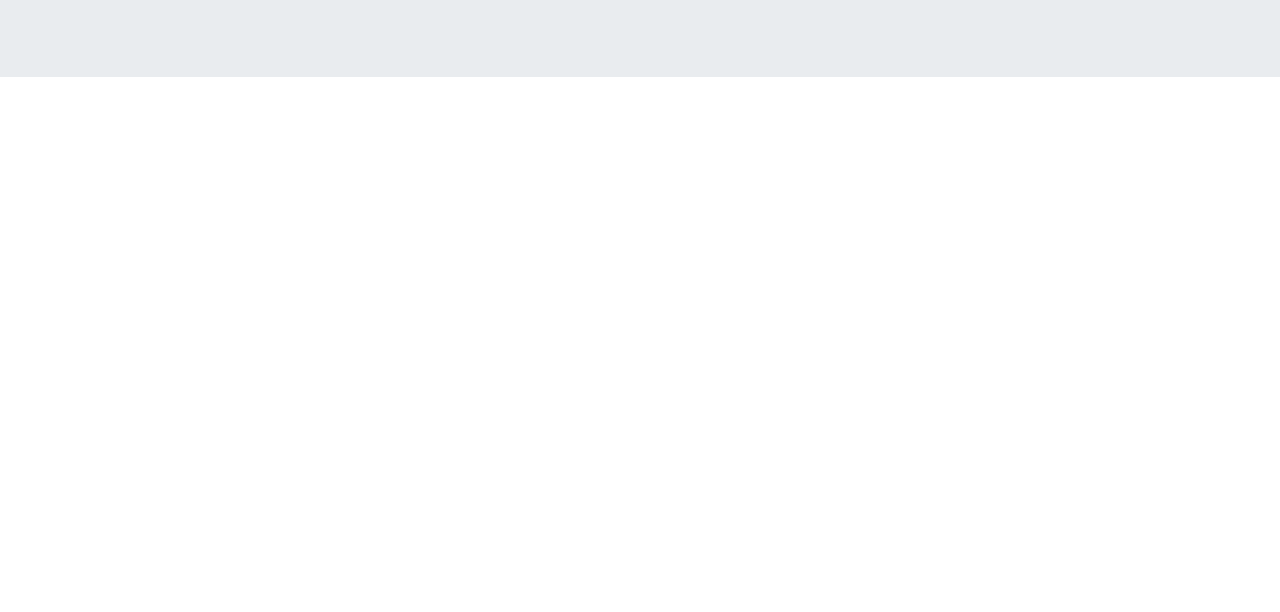
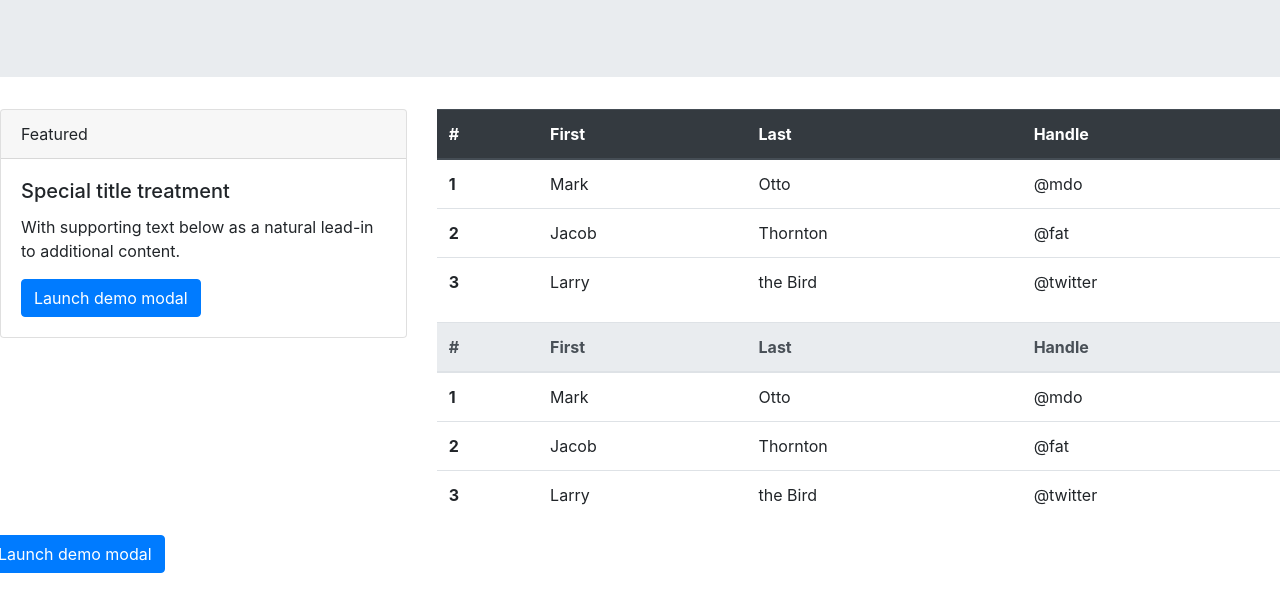
Before and after one commit to SeattleSal/project_tracker, a plain HTML site: page index.html in a window 1280 px wide. Shown: the part 172-784 px from the top of the page. Drawn offline with nearby package versions, Linux system fonts and the light colour scheme.

Commit message:
updated html and js

```diff
--- a/index.html
+++ b/index.html
@@ -19,9 +19,22 @@
           </div>
     </header>
 
-    <main>
-        <section id="modal">
-            <div class="modal" tabindex="-1" role="dialog">
+    <main class="row">
+        <section id="myModal" class="col-md-4">
+            <div class="card">
+                <div class="card-header">
+                Featured
+                </div>
+                <div class="card-body">
+                <h5 class="card-title">Special title treatment</h5>
+                <p class="card-text">With supporting text below as a natural lead-in to additional content.</p>
+                <!-- <a href="#" class="btn btn-primary">Go somewhere</a> -->
+                <button type="button" id="myModal" class="btn btn-primary" data-toggle="modal" data-target="#myModal">
+                    Launch demo modal
+                  </button>
+                </div>
+            </div>
+            <div class="modal" id="myModal" tabindex="-1" role="dialog">
                 <div class="modal-dialog" role="document">
                   <div class="modal-content">
                     <div class="modal-header">
@@ -42,10 +55,99 @@
               </div>
         </section>
 
-        <section id="table">
+        <section id="table" class="col-md-8">
+            <table class="table">
+                <thead class="thead-dark">
+                  <tr>
+                    <th scope="col">#</th>
+                    <th scope="col">First</th>
+                    <th scope="col">Last</th>
+                    <th scope="col">Handle</th>
+                  </tr>
+                </thead>
+                <tbody>
+                  <tr>
+                    <th scope="row">1</th>
+                    <td>Mark</td>
+                    <td>Otto</td>
+                    <td>@mdo</td>
+                  </tr>
+                  <tr>
+                    <th scope="row">2</th>
+                    <td>Jacob</td>
+                    <td>Thornton</td>
+                    <td>@fat</td>
+                  </tr>
+                  <tr>
+                    <th scope="row">3</th>
+                    <td>Larry</td>
+                    <td>the Bird</td>
+                    <td>@twitter</td>
+                  </tr>
+                </tbody>
+              </table>
 
+              <table class="table">
+                <thead class="thead-light">
+                  <tr>
+                    <th scope="col">#</th>
+                    <th scope="col">First</th>
+                    <th scope="col">Last</th>
+                    <th scope="col">Handle</th>
+                  </tr>
+                </thead>
+                <tbody>
+                  <tr>
+                    <th scope="row">1</th>
+                    <td>Mark</td>
+                    <td>Otto</td>
+                    <td>@mdo</td>
+                  </tr>
+                  <tr>
+                    <th scope="row">2</th>
+                    <td>Jacob</td>
+                    <td>Thornton</td>
+                    <td>@fat</td>
+                  </tr>
+                  <tr>
+                    <th scope="row">3</th>
+                    <td>Larry</td>
+                    <td>the Bird</td>
+                    <td>@twitter</td>
+                  </tr>
+                </tbody>
+              </table>
         </section>
+
+<!-- Button trigger modal -->
+<button type="button" class="btn btn-primary" data-toggle="modal" data-target="#exampleModal">
+    Launch demo modal
+  </button>
+
+  <!-- Modal -->
+  <div class="modal fade" id="exampleModal" tabindex="-1" aria-labelledby="exampleModalLabel" aria-hidden="true">
+    <div class="modal-dialog">
+      <div class="modal-content">
+        <div class="modal-header">
+          <h5 class="modal-title" id="exampleModalLabel">Modal title</h5>
+          <button type="button" class="close" data-dismiss="modal" aria-label="Close">
+            <span aria-hidden="true">&times;</span>
+          </button>
+        </div>
+        <div class="modal-body">
+          ...
+        </div>
+        <div class="modal-footer">
+          <button type="button" class="btn btn-secondary" data-dismiss="modal">Close</button>
+          <button type="button" class="btn btn-primary">Save changes</button>
+        </div>
+      </div>
+    </div>
+  </div>
+
     </main>
+    <script src="https://code.jquery.com/jquery-3.5.1.min.js" integrity="sha256-9/aliU8dGd2tb6OSsuzixeV4y/faTqgFtohetphbbj0=" crossorigin="anonymous"></script>
 <script src="./script.js"></script>
+
 </body>
 </html>
--- a/script.js
+++ b/script.js
@@ -0,0 +1,3 @@
+    $('#myModal').on('click', function () {
+  $('#myInput').trigger('focus')
+})
```
